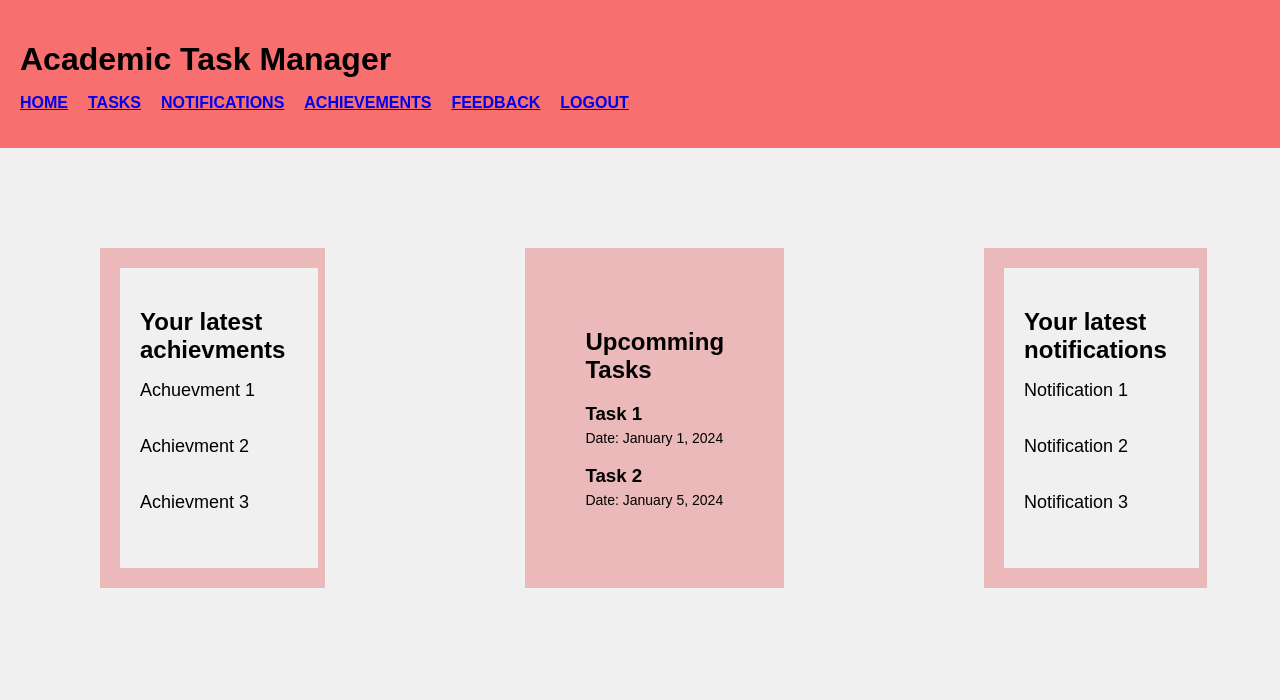
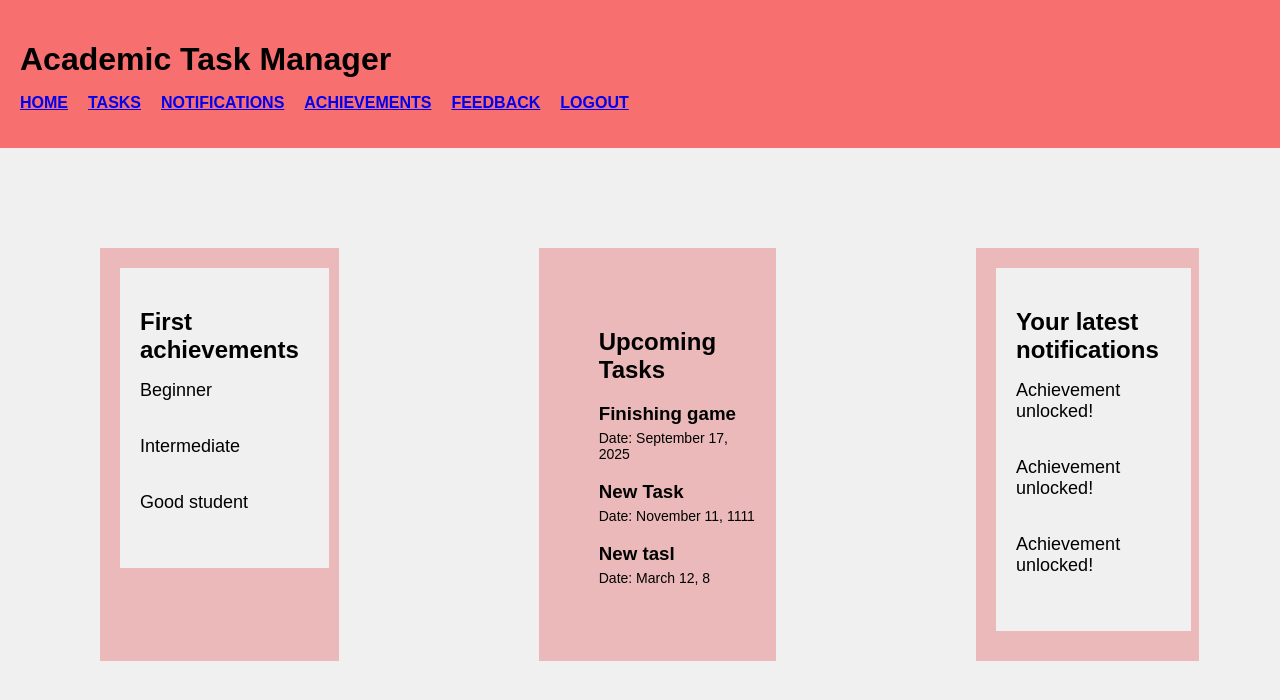
Before and after one commit to JstnVltt/Task-Manager-System, a Flask app: page / in a window 1280 px wide. Shown: the top 700 px of the page. Run offline with Flask 3, Linux system fonts and the light colour scheme; a user stored in the database is signed in; data comes from the database, SQL or seed files in the repository; both versions use the stored data as it was after the commit.

Commit message:
Updated home page while logged

```diff
--- a/app.py
+++ b/app.py
@@ -94,7 +94,11 @@ with app.app_context():
 
 @app.route('/', methods=['POST', 'GET'])
 def home():
-    return render_template('Home.html') # Look automatically in templates/
+    achievements = Achievements.query.filter_by(user_id=current_user.id).all()
+    tasks = Todo.query.filter_by(user_id=current_user.id).all()
+    notifications = Notifications.query.filter_by(user_id=current_user.id).all()
+
+    return render_template('Home.html', achievements=achievements, tasks=tasks, notifications=notifications) # Look automatically in templates/
 
 
 @app.route('/tasks', methods=['POST', 'GET'])
@@ -225,10 +229,10 @@ def achievements():
     for achievement in achievements:
         if nb_tasks_created >= achievement.threshold:
             achievement.unlocked = True
+            achievement.status = "Unlocked"
             db.session.add(Notifications(content="Achievement unlocked!", user_id=current_user.id))
-            db.session.commit()
             flash("A new achievement is unlocked!")
-
+    db.session.commit()
 
     return render_template('Achievements.html', achievements=achievements)
 
--- a/templates/Home.html
+++ b/templates/Home.html
@@ -9,25 +9,28 @@
 <div class="home-container">
     <div class="home-box">
          <div class="side-navigator">
-        <h2>Your latest achievments</h2>
+        <h2>First achievements</h2>
         <ul class="task-list">
-            <li>Achuevment 1 </li>
-            <li>Achievment 2</li>
-            <li>Achievment 3</li>
+
+            {% for achievement in achievements[:3] %}
+
+            <li>{{ achievement.achievement_name }}</li>
+            {% endfor %}
+
         </ul></div>
     </div>
     <div class="home-box">
         <div class="main-content">
         <div class="task-box">
-            <h2>Upcomming Tasks</h2>
-            <div class="task-item">
-                <h3>Task 1</h3>
-                <p>Date: January 1, 2024</p>
-            </div>
-            <div class="task-item">
-                <h3>Task 2</h3>
-                <p>Date: January 5, 2024</p>
-            </div>
+            <h2>Upcoming Tasks</h2>
+            {% for task in tasks[:3] %}
+                <div class="task-item">
+                    <h3>{{ task.task_name }}</h3>
+                    <p>Date: {{ task.date_created.strftime('%B %d, %Y') }}</p>
+                </div>
+            {% endfor %}
+
+
         </div>
 </div>
 </div>
@@ -35,9 +38,11 @@
 <div class="side-navigator">
 <h2>Your latest notifications</h2>
 <ul class="task-list">
-   <li>Notification 1 </li>
-   <li>Notification 2</li>
-   <li>Notification 3</li>
+
+    {% for notification in notifications[:3] %}
+        <li>{{ notification.content }}</li>
+    {% endfor %}
+
 </ul>
 </div>
 </div>
--- a/templates/Task.html
+++ b/templates/Task.html
@@ -29,7 +29,7 @@
                     <a href="/delete/{{task.id}}"><button class="mark-done">Mark as Done</button></a>
                 </div>
             </div>
-                {% endfor %}
+            {% endfor %}
         </div>
         {% endif %}
 
```
Also changed, not shown: templates/tasks.html (deleted, +0 -47 lines), README.md, instance/test.db.
